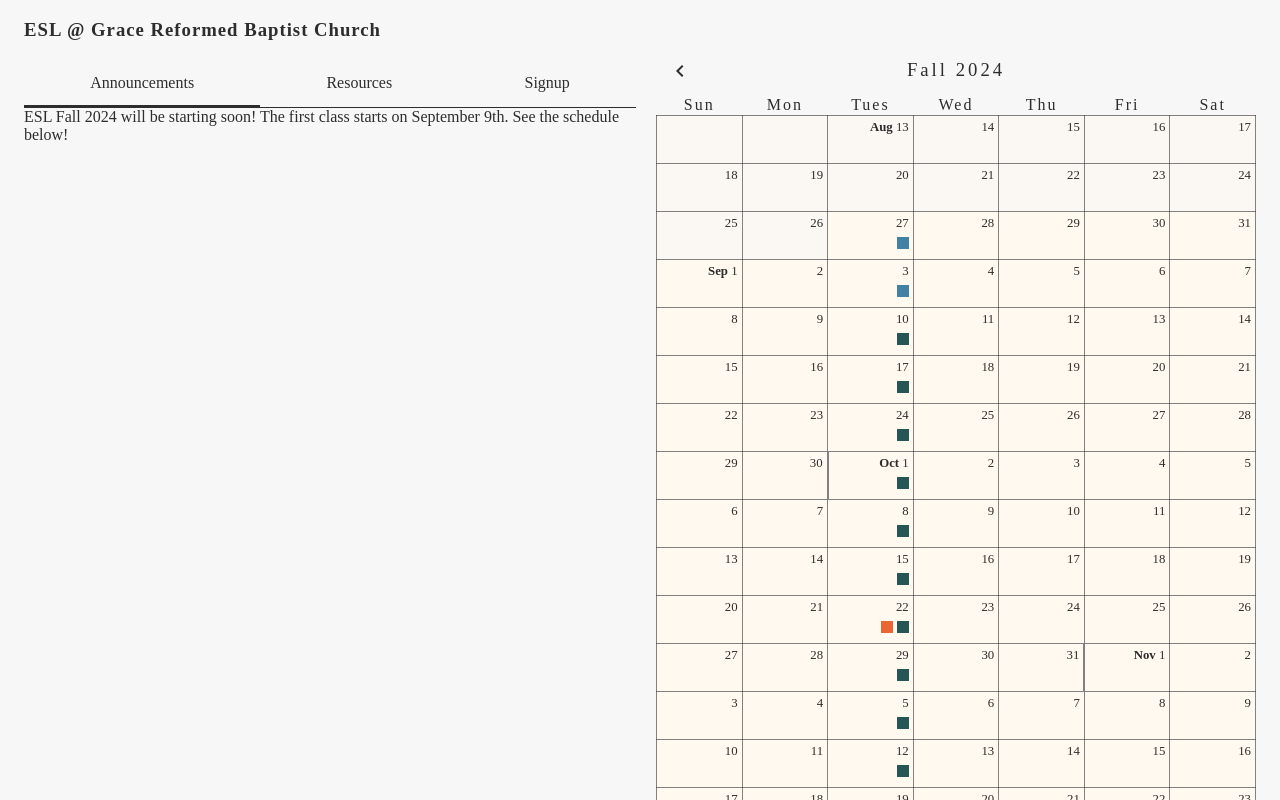
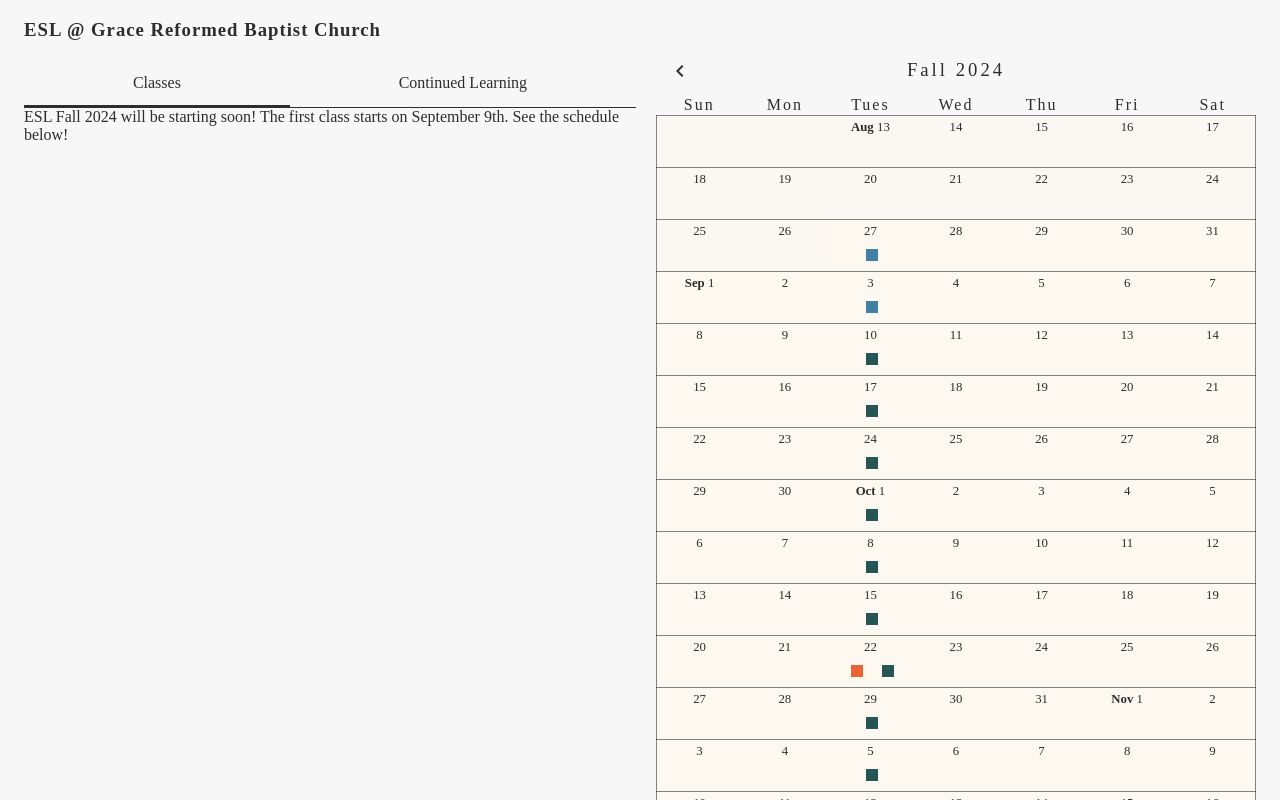
Before and after one commit to jrlmx2/esl-intake, an Angular app: page / in a window 1280 px wide. Shown: the top 800 px of the page. Built offline with nearby package versions, Linux system fonts and the light colour scheme.

Commit message:
more calendar tweaks

```diff
--- a/src/app/calendar/calendar.component.css
+++ b/src/app/calendar/calendar.component.css
@@ -39,8 +39,9 @@ div table tbody tr {
 }
 div table tbody tr td {
   position: relative;
-  border: 1px solid rgba(52, 52, 52, 0.6);
-  text-align: right;
+  border-top: 1px solid rgba(52, 52, 52, 0.6);
+  border-bottom: 1px solid rgba(52, 52, 52, 0.6);
+  text-align: center;
   font-size: 0.8em;
   padding: 4px;
   min-height: 40px;
@@ -50,7 +51,7 @@ div table tbody tr td.first {
   border-left-width: 2px;
 }
 div table tbody tr td.during {
-  background-color: rgba(255, 250, 240, 0.9);
+  background-color: rgba(255, 250, 240, 0.65);
 }
 div table tbody tr td div.today-overlay {
   position: absolute;
@@ -58,8 +59,14 @@ div table tbody tr td div.today-overlay {
   right: 0;
   left: 0;
   bottom: 0;
-  background-color: rgba(241, 249, 249, 0.8);
+  background-color: rgba(241, 249, 249, 0.6);
   z-index: 0;
+}
+div table tbody tr td:first-child {
+  border-left: 1px solid rgba(52, 52, 52, 0.6);
+}
+div table tbody tr td:last-child {
+  border-right: 1px solid rgba(52, 52, 52, 0.6);
 }
 div table tbody tr td .calendar-content {
   position: relative;
@@ -68,8 +75,10 @@ div table tbody tr td .calendar-content {
   flex-direction: column;
 }
 div table tbody tr td .calendar-content section.events {
+  margin-top: 4px;
   display: flex;
   flex-direction: row-reverse;
+  justify-content: space-evenly;
   align-items: center;
   height: 24px;
 }
--- a/src/app/calendar/calendar.component.html
+++ b/src/app/calendar/calendar.component.html
@@ -28,7 +28,7 @@
                 @if( week[id]?.today ) {
                   <div class="today-overlay"></div>
                 }
-                <div class="calendar-content">
+                <div  class="calendar-content">
                   <aside class="day" >
                     @if( week[id]?.number === "1" || week[id]?.start) {
                       <strong>{{week[id]?.date?.format("MMM")}}</strong>
--- a/src/app/calendar/calendar.component.scss
+++ b/src/app/calendar/calendar.component.scss
@@ -1,3 +1,5 @@
+$calendar-border: 1px solid rgba(#343434, 0.6);
+
 div {
   width: 100%;
   .table-title {
@@ -46,12 +48,20 @@ div {
         td {
           position: relative;
 
+          border-top: $calendar-border;
+          border-bottom: $calendar-border;
+          text-align: center;
+          font-size: 0.8em;
+          padding: 4px;
+          min-height: 40px;
+          vertical-align: top;
+
           &.first {
             border-left-width: 2px;
           }
 
           &.during {
-            background-color: rgba(#FFFAF0, 0.9);
+            background-color: rgba(#FFFAF0, 0.65);
           }
 
           div.today-overlay {
@@ -60,16 +70,19 @@ div {
             right: 0;
             left: 0;
             bottom: 0;
-            background-color: rgba(#F1F9F9, 0.8);
+            background-color: rgba(#F1F9F9, 0.6);
             z-index: 0;
           }
 
-          border: 1px solid rgba(#343434, 0.6);
-          text-align: right;
-          font-size: 0.8em;
-          padding: 4px;
-          min-height: 40px;
-          vertical-align: top;
+          &:first-child {
+            border-left: $calendar-border;
+          }
+
+          &:last-child {
+            border-right: $calendar-border;
+          }
+
+
 
           .calendar-content {
             position: relative;
@@ -77,12 +90,11 @@ div {
             display: flex;
             flex-direction: column;
 
-            aside {
-            }
-
             section.events {
+              margin-top: 4px;
               display: flex;
               flex-direction: row-reverse;
+              justify-content: space-evenly;
               align-items: center;
               height: 24px;
             }
--- a/src/app/home/home.component.html
+++ b/src/app/home/home.component.html
@@ -1,14 +1,14 @@
 <section>
   <mat-tab-group>
-    <mat-tab label="Announcements">
+    <mat-tab label="Classes">
       ESL Fall 2024 will be starting soon! The first class starts on September 9th. See the schedule below!
     </mat-tab>
-    <mat-tab label="Resources">
+    <mat-tab label="Continued Learning">
       How much would could a wood chuck chuck if a wood chuck could chuck wood?
     </mat-tab>
-    <mat-tab label="Signup">
+    <!--<mat-tab label="Signup">
 
-    </mat-tab>
+    </mat-tab>-->
   </mat-tab-group>
   <esl-calendar></esl-calendar>
 </section>
```
Also changed, not shown: 1 other file (tests, documents, lock files or other folders).
